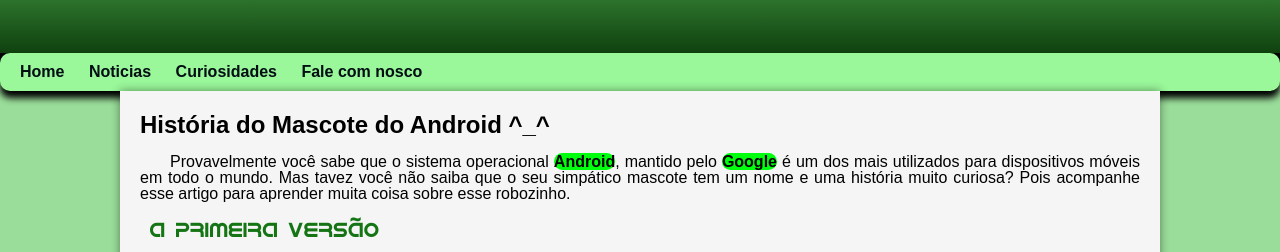
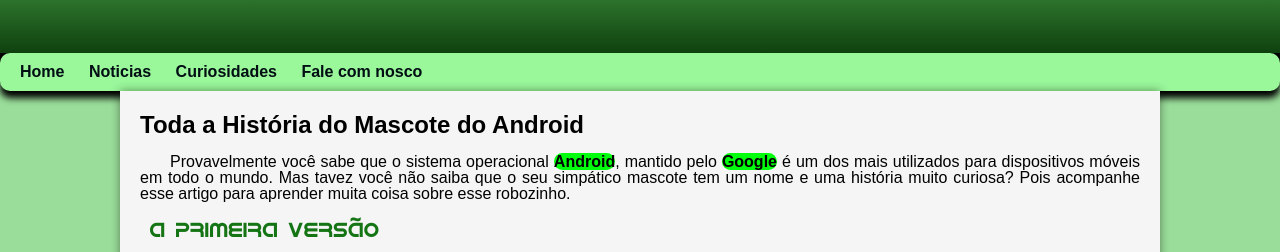
Before and after one commit to juniorsantos-dev/android, a plain HTML site: page index.html in a window 1280 px wide. Shown: the part 137-389 px from the top of the page. Drawn offline with Linux system fonts and the light colour scheme.

Commit message:
Atualizar o index
Atualizei

```diff
--- a/index.html
+++ b/index.html
@@ -31,7 +31,7 @@
         <article> <!--Artigo ou testo Principal seguido da tag main-->
 
         <h1>
-            História do Mascote do Android ^_^
+            Toda a História do Mascote do Android
         </h1>
 <p>
 
```
